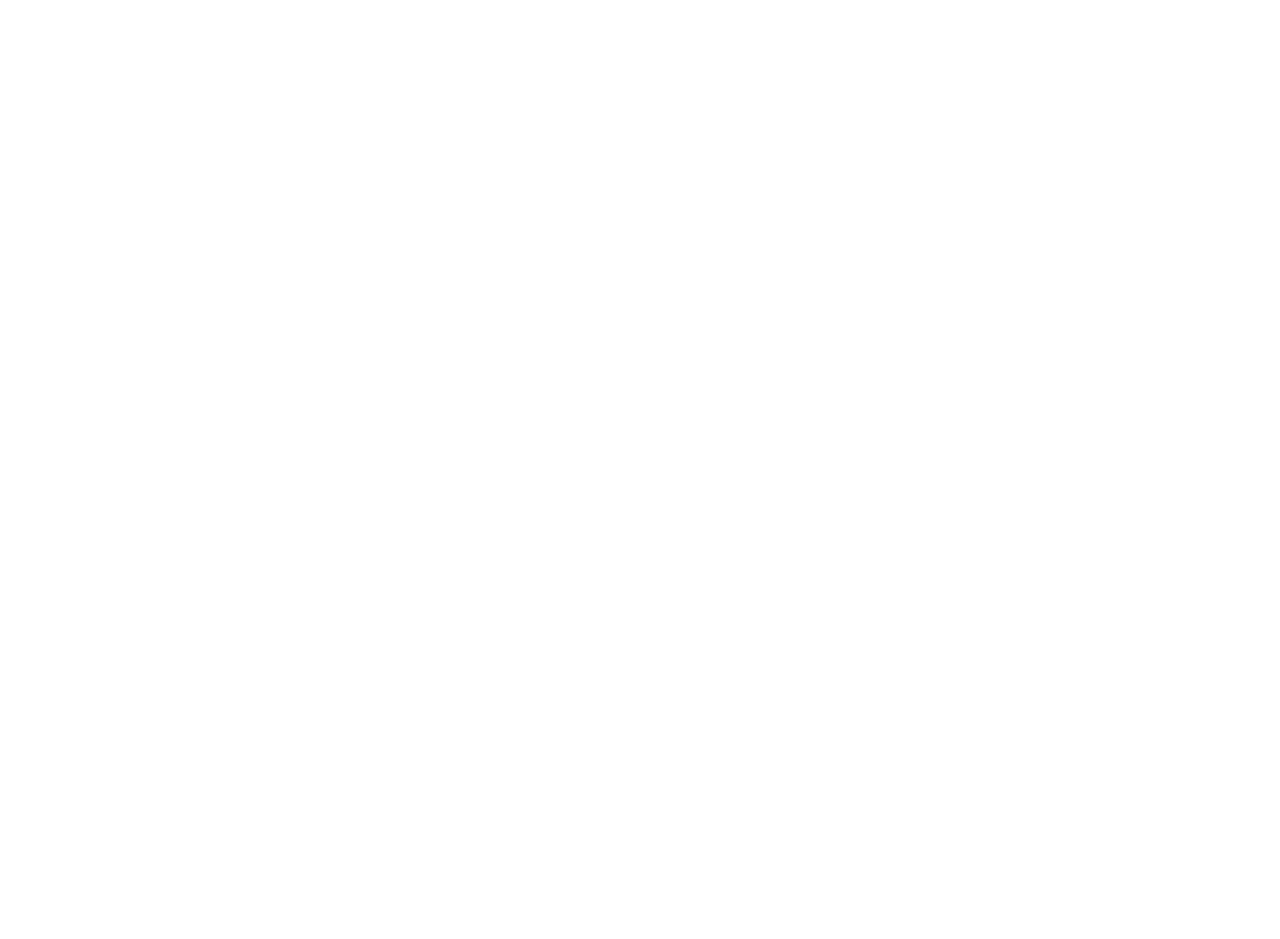
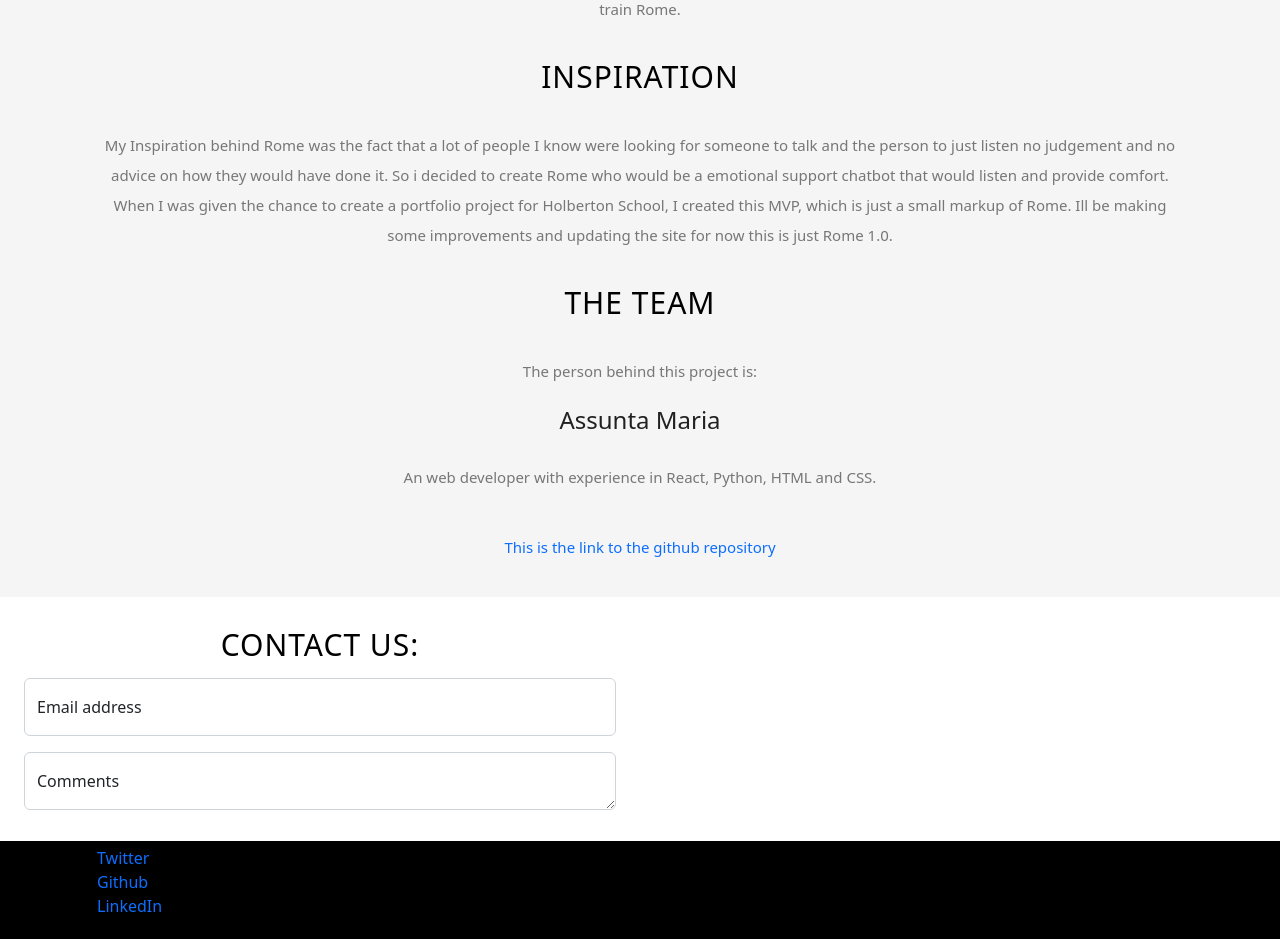
Before and after one commit to G-RIMA/ROME_-, a React (Create React App) app in the folder landing_page/: page / in a window 1280 px wide. Shown: the part 1100-2039 px from the top of the page. Before the commit the page ends 933 px from the top, so only its background shows below. Built offline with nearby package versions, Linux system fonts and the light colour scheme.

Commit message:
created About contact form and links to sites

```diff
--- /dev/null
+++ b/landing_page/src/Component/Home/About/About.css
@@ -0,0 +1,26 @@
+.about{
+    background-color: whitesmoke;
+    height: auto;
+    text-align: center;
+    overflow: hidden;
+}
+
+.about .row {
+    margin: 15px 0px;
+
+}
+
+.about h3 {
+    color: #000;
+    font-size: 30px;
+    margin: 15px 0px;
+    text-transform: uppercase;
+    letter-spacing: 1px;
+}
+
+.about p{
+    color: #777;
+    font-size: 15px;
+    line-height: 30px;
+    margin: 20px 0px;
+}
--- /dev/null
+++ b/landing_page/src/Component/Home/About/About.js
@@ -0,0 +1,36 @@
+import React from "react";
+import './About.css';
+
+const About =() => {
+    return(
+        <section className="about">
+            <div className="container">
+                <div className="row">
+                    <h3>Rome, The Virtual Pet</h3>
+                    <p>This is a simple portfolio project. It is a simple chatbot for now but the idea was for the user to be able to engage with them and have fun doing it.
+                        I created Rome with <strong>chatterbot</strong>.ChatterBot is a Python library that makes it easy to generate automated responses to a user's input.
+                        This made it easy to create and train Rome.
+
+                    </p>
+                    <h3>Inspiration</h3>
+                    <p>My Inspiration behind Rome was the fact that a lot of people I know were looking for someone to talk and the person to just listen no judgement and no advice on how they would have done it.
+                        So i decided to create Rome who would be a emotional support chatbot that would listen and provide comfort.
+                        When I was given the chance to create a portfolio project for Holberton School, I created this MVP, which is just a small markup of Rome.
+                        Ill be making some improvements and updating the site for now this is just Rome 1.0.
+                    </p>
+                    <h3>The Team</h3>
+                    <p>The person behind this project is:</p>
+                    <h4>Assunta Maria</h4>
+                    <p>An web developer with experience in React, Python, HTML and CSS.
+                    </p>
+
+                    <p><a href="#github"> This is the link to the github repository</a></p>
+
+                </div>
+            </div>
+
+        </section>
+    )
+}
+
+export default About;
--- /dev/null
+++ b/landing_page/src/Component/Home/Contact/Contact.css
@@ -0,0 +1,20 @@
+.contact {
+    width: 50%;
+    height: 300px;
+    height: auto;
+    overflow: hidden;
+    justify-items: center;
+
+}
+
+.contact .row {
+    margin: 15px 0px;
+}
+
+.contact h2 {
+    color: #000;
+    font-size: 30px;
+    margin: 15px 0px;
+    text-transform: uppercase;
+    letter-spacing: 1px;
+}
--- /dev/null
+++ b/landing_page/src/Component/Home/Contact/Contact.js
@@ -0,0 +1,40 @@
+import FloatingLabel from 'react-bootstrap/FloatingLabel';
+import Form from 'react-bootstrap/Form';
+import React from 'react';
+import './Contact.css';
+import { FormGroup } from 'react-bootstrap';
+
+function Contact() {
+  return (
+    <section className='contact'>
+        <div className='container'>
+            <div className='row'>
+                <Form>
+                    <h2>Contact Us:</h2>
+                    <FormGroup className="mb-3">
+                        <FloatingLabel
+                            controlId="floatingInput"
+                            label="Email address"
+                            className="mb-3"
+                        >
+                            <Form.Control type="email" placeholder="name@example.com" />
+                        </FloatingLabel>
+                    </FormGroup>
+                    <FormGroup className="mb-3">
+                        <FloatingLabel
+                            controlId="floatingTextarea"
+                            label="Comments"
+                            className="mb-3"
+                        >
+                            <Form.Control as="textarea" placeholder="Leave a comment here" />
+                        </FloatingLabel>
+                    </FormGroup>
+                </Form>
+            </div>
+        </div>
+
+    </section>
+  );
+}
+
+export default Contact;
--- a/landing_page/src/Component/Home/Home.js
+++ b/landing_page/src/Component/Home/Home.js
@@ -1,5 +1,8 @@
 import React, { Fragment } from "react";
+import About from "./About/About";
+import Contact from "./Contact/Contact";
 import Features from "./Features/Features";
+import Footer from "./footer/Footer";
 import Header from "./Header/Header";
 import './Home.css';
 
@@ -9,6 +12,9 @@
             <Fragment>
                 <Header/>
                 <Features />
+                <About />
+                <Contact />
+                <Footer />
             </Fragment>
         </div>
     )
--- /dev/null
+++ b/landing_page/src/Component/Home/footer/Footer.css
@@ -0,0 +1,14 @@
+.footer {
+    background-color: black;
+    width: 100%;
+    max-width: 100%;
+    height: auto;
+    padding: 5px 0px 5px 30px;
+    overflow: hidden;
+    border-radius: 0px;
+}
+
+.footer ul li {
+    display: flex;
+    flex-direction: row;
+}
--- /dev/null
+++ b/landing_page/src/Component/Home/footer/Footer.js
@@ -0,0 +1,22 @@
+import React from "react"
+import './Footer.css';
+
+const Footer = () => {
+    return(
+        <footer className="footer">
+                <div className="container">
+                    <div className="row">
+                        <ul>
+                            <li><a href="#twitter">Twitter</a></li>
+                            <li><a href="#github">Github</a></li>
+                            <li><a href="#linkedIn">LinkedIn</a></li>
+                        </ul>
+
+                    </div>
+
+                </div>
+        </footer>
+    )
+}
+
+export default Footer;
--- a/landing_page/src/Component/Nav/Nav.js
+++ b/landing_page/src/Component/Nav/Nav.js
@@ -6,14 +6,13 @@
     return(
         <Navbar bg="light" expand="lg">
             <Container>
-                <Navbar.Brand href="#home">ROME</Navbar.Brand>
+                <Navbar.Brand href="/home/gamal/ROME_1/landing_page/src/Component/Home/Home.js">ROME</Navbar.Brand>
                 <Navbar.Toggle aria-controls="basic-navbar-nav" />
                 <Navbar.Collapse id="basic-navbar-nav">
                     <Nav className="me-auto">
                         <Nav.Link href="#home" className='first'>Home</Nav.Link>
-                        <Nav.Link href='#Features'>Features</Nav.Link>
-                        <Nav.Link href="#blog">Blog</Nav.Link>
-                        <Nav.Link href='#team'>Team</Nav.Link>
+                        <Nav.Link href=''>Features</Nav.Link>
+                        <Nav.Link href="#blog">About</Nav.Link>
                         <Nav.Link href="#contact">Contact</Nav.Link>
 
                     </Nav>
```
Also changed, not shown: 1 other file (tests, documents, lock files or other folders).
